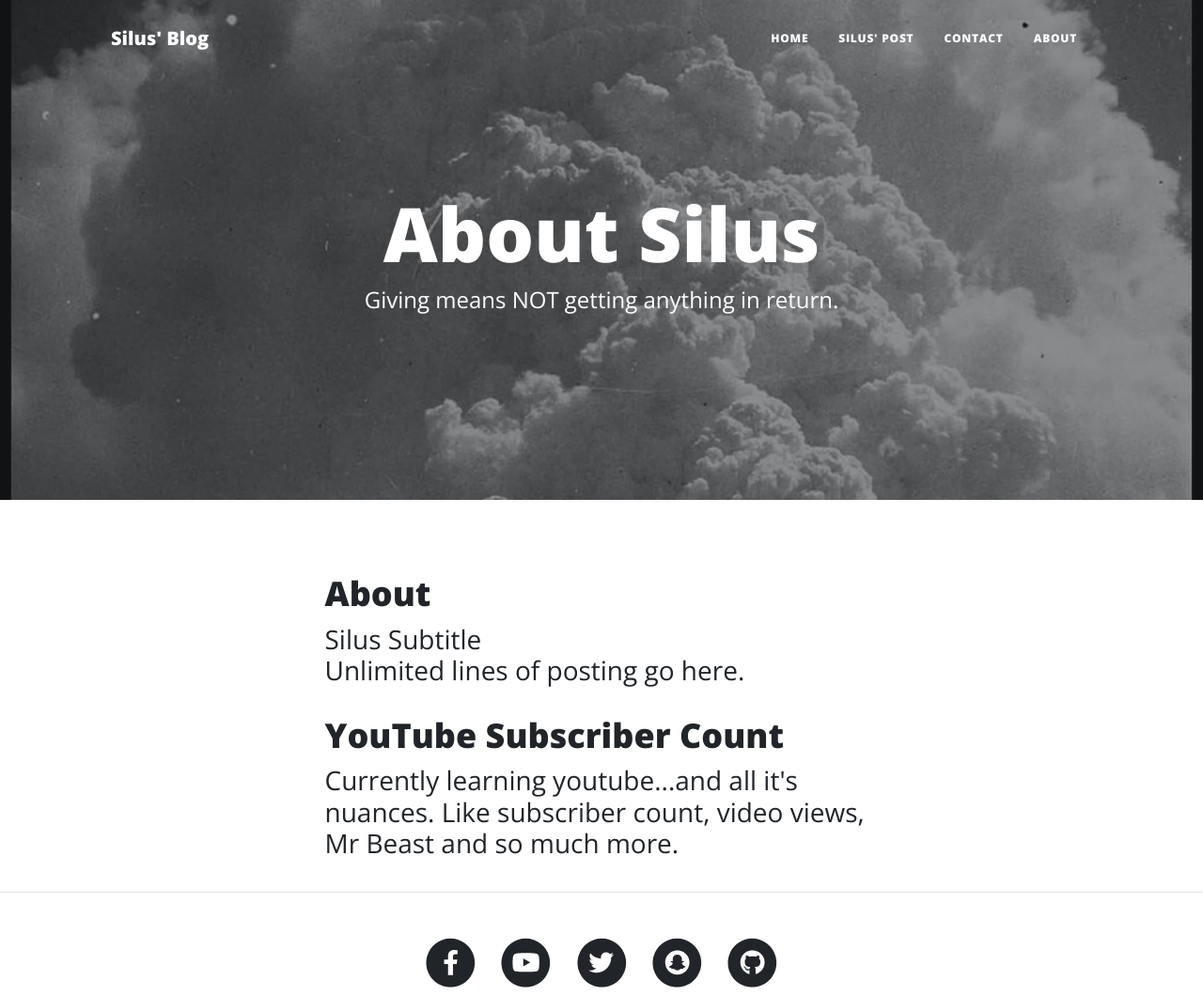
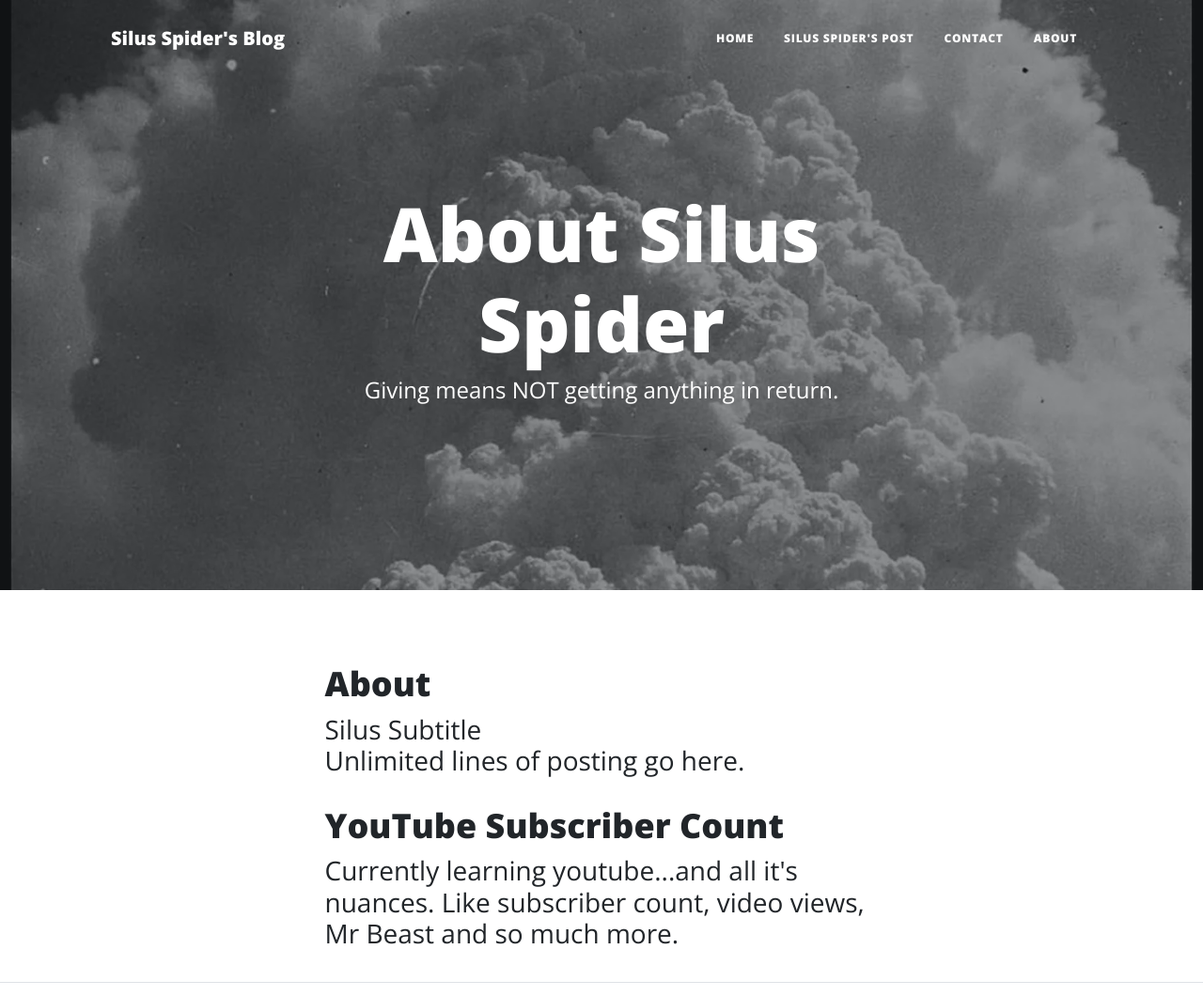
Before and after one commit to bbauska/SilusSpider, a plain HTML site: page about.html in a window 1280 px wide. Shown: the top 1060 px of the page at 94% size. Drawn offline with nearby package versions, Linux system fonts and the light colour scheme.

Commit message:
Update about.html

```diff
--- a/about.html
+++ b/about.html
@@ -1,13 +1,13 @@
 <!DOCTYPE html>
 <!--~~~~~~~~~~~~~~~~~~~~~~~~~~~~~~~~~~~~~~~~~~~~~~~~~~~~~~~~~~~~~~~~~~~~~~~~~~~~~~~~~~~~~~~~~~~~-->
-<!--~~~~~~~~~~~~~~~~~~~~~~~~~~~~ about.html in silusblog.bauska.org ~~~~~~~~~~~~~~~~~~~~~~~~~~~~-->
+<!--~~~~~~~~~~~~~~~~~~~~~~~~~~~~ about.html in silusspider.bauska.org ~~~~~~~~~~~~~~~~~~~~~~~~~~~~-->
 <!--~~~~~~~~~~~~~~~~~~~~~~~~~~~~~~~~~~~~~~~~~~~~~~~~~~~~~~~~~~~~~~~~~~~~~~~~~~~~~~~~~~~~~~~~~~~~-->
 <html lang="en">
   <head>
     <meta charset="utf-8" />
     <meta name="viewport" content="width=device-width, initial-scale=1, shrink-to-fit=no" />
-    <meta name="title" content="About - Silus' Blog" />
-    <meta name="description" content="About - Silus' Blog in briansblog.bauska.org.  Giving Silus's Blog posts." />
+    <meta name="title" content="About - Silus Spider's Blog" />
+    <meta name="description" content="About - Silus Spider's Blog in silusspider.bauska.org.  Giving Silus Spider's Blog posts." />
     <meta name="author" content="Brian Bauska (bbauska)" />
     <title>Silus' Blog - About</title>
     <link rel="icon" type="image/x-icon" href="./assets/img/favicon.ico" />
@@ -22,7 +22,7 @@
     <!-- navigation -->
     <nav class="navbar navbar-expand-lg navbar-light" id="mainNav">
       <div class="container px-4 px-lg-5">
-        <a class="navbar-brand" href="index.html">Silus' Blog</a>
+        <a class="navbar-brand" href="index.html">Silus Spider's Blog</a>
         <button class="navbar-toggler" type="button" data-bs-toggle="collapse" data-bs-target="#navbarResponsive"
           aria-controls="navbarResponsive" aria-expanded="false" aria-label="Toggle navigation">
           Menu
@@ -31,7 +31,7 @@
         <div class="collapse navbar-collapse" id="navbarResponsive">
           <ul class="navbar-nav ms-auto py-4 py-lg-0">
             <li class="nav-item"><a class="nav-link px-lg-3 py-3 py-lg-4" href="index.html">Home</a></li>
-            <li class="nav-item"><a class="nav-link px-lg-3 py-3 py-lg-4" href="post.html">Silus' Post</a></li>
+            <li class="nav-item"><a class="nav-link px-lg-3 py-3 py-lg-4" href="post.html">Silus Spider's Post</a></li>
             <li class="nav-item"><a class="nav-link px-lg-3 py-3 py-lg-4" href="contact.html">Contact</a></li>
             <li class="nav-item"><a class="nav-link px-lg-3 py-3 py-lg-4" href="about.html">About</a></li>
           </ul>
@@ -44,7 +44,7 @@
         <div class="row gx-4 gx-lg-5 justify-content-center">
           <div class="col-md-10 col-lg-8 col-xl-7">
             <div class="page-heading">
-              <h1>About Silus</h1>
+              <h1>About Silus Spider</h1>
               <span class="subheading">Giving means NOT getting anything in return.</span>
             </div>
           </div>
```
